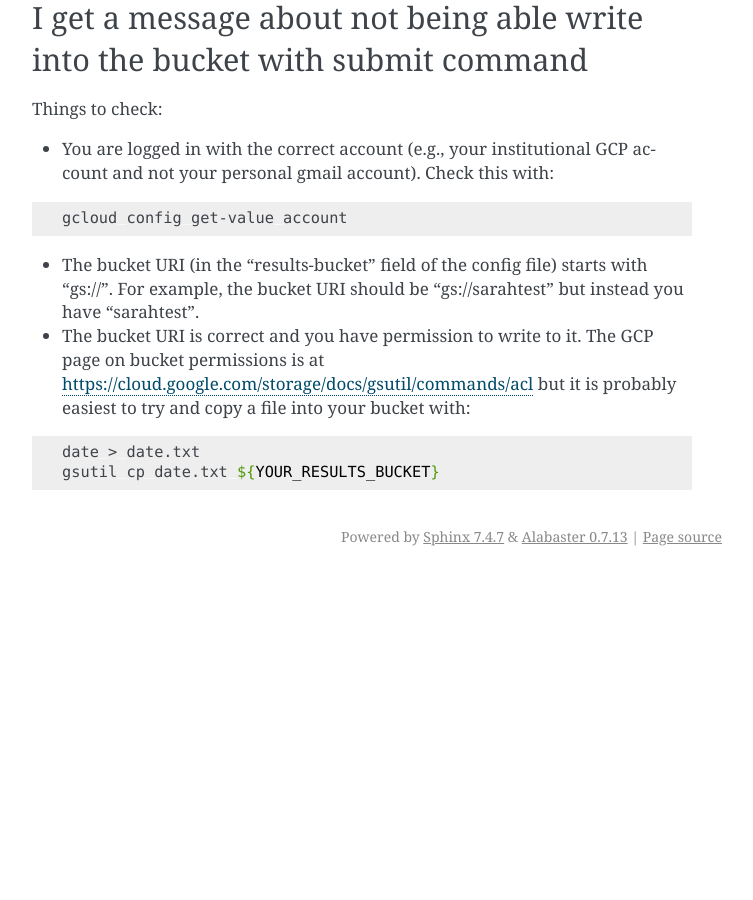
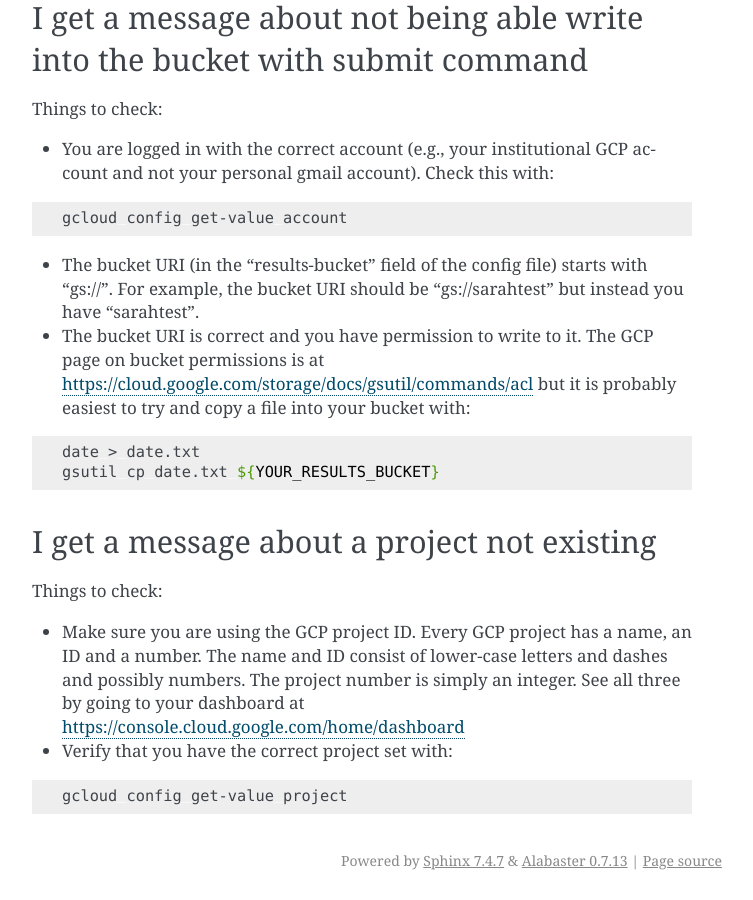
Before and after one commit to ncbi/elastic-blast-docs, a Sphinx documentation site: the page built from docs/source/troubleshooting.rst, in a window 1280 px wide and 900 px high, scrolled down 1200 px. Shown: the whole window, without its empty margins (388-1141 px from the left). Built offline with Sphinx 7.4.7, drawn with Linux system fonts in a browser that asks for light colours; before the commit the page ends 1776 px from its top, so only the background shows below that; some of the changed text lies outside the part shown.

Commit message:
First round of changes for JIRA:EB-444

```diff
--- a/docs/source/configuration.rst
+++ b/docs/source/configuration.rst
@@ -312,8 +312,8 @@ BLAST configuration options
 
 .. _elb_blast_db_margin:
 
-``BLAST database memory margin``
-^^^^^^^^^^^^^^^^^^^^^^^^^^^^^^^^
+``BLAST database memory margin (NOT currently supported)``
+^^^^^^^^^^^^^^^^^^^^^^^^^^^^^^^^^^^^^^^^^^^^^^^^^^^^^^^^^^
 
     This value specifies how much larger should the `Memory request for BLAST search`_  be made relative to the size of the `BLAST database`_ by default.
 
--- a/docs/source/support.rst
+++ b/docs/source/support.rst
@@ -2,6 +2,8 @@
 
 Support
 =======
+
+You can email help requests to elastic-blast-support@ncbi.nlm.nih.gov
 
 Please help the development team help you:
 
--- a/docs/source/troubleshooting.rst
+++ b/docs/source/troubleshooting.rst
@@ -77,3 +77,17 @@ Things to check:
 
     date > date.txt
     gsutil cp date.txt ${YOUR_RESULTS_BUCKET}
+
+
+I get a message about a project not existing
+--------------------------------------------
+
+Things to check:
+
+* Make sure you are using the GCP project ID.  Every GCP project has a name, an ID and a number.  The name and ID consist of lower-case letters and dashes and possibly numbers.  The project number is simply an integer.  See all three by going to your dashboard at https://console.cloud.google.com/home/dashboard
+
+* Verify that you have the correct project set with:
+
+.. code-block:: bash
+
+   gcloud config get-value project
```
Also changed, not shown: other parts of docs/source/configuration.rst (+1 -1 lines), docs/source/quickstart.rst (+8 -3 lines).
